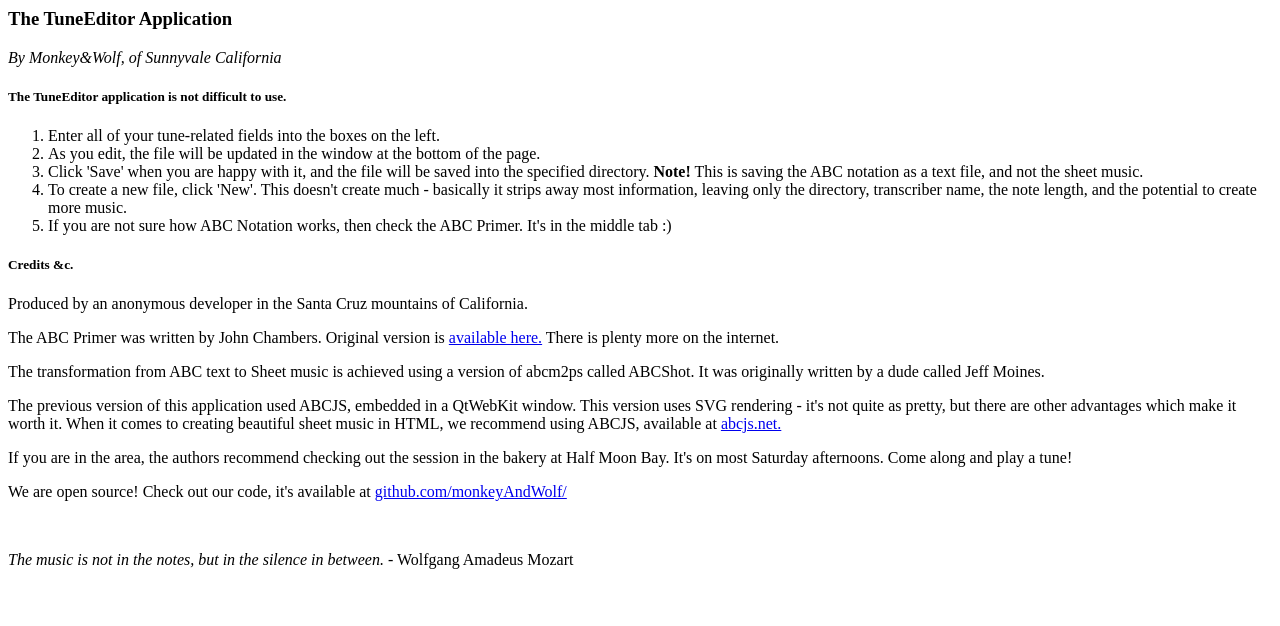
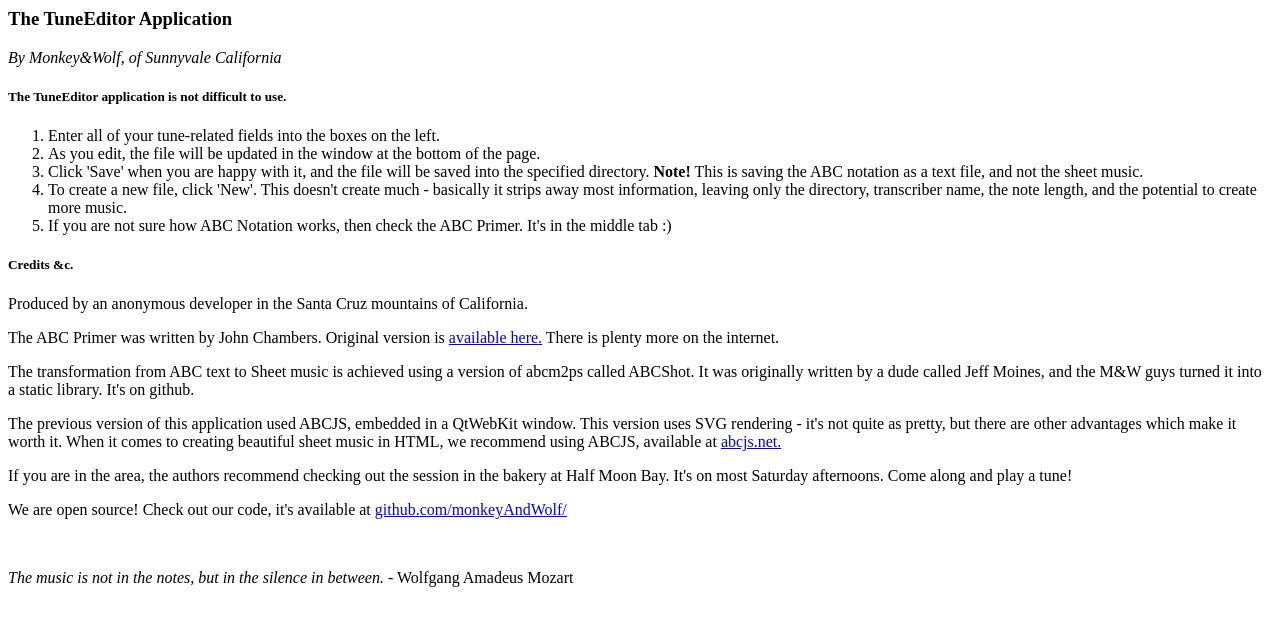
Before and after one commit to monkeyAndWolf/TuneEditor, a plain HTML site: page intro.html in a window 1280 px wide. Drawn offline with Linux system fonts and the light colour scheme.

Commit message:
Changed some of the text on one of the tabs. Preening for the sake of preening.

```diff
--- a/intro.html
+++ b/intro.html
@@ -22,7 +22,7 @@
 <a href="http://trillian.mit.edu/~jc/doc/doc/ABCprimer.html">available here.</a> There is plenty more
 on the internet.</p>
 <p>The transformation from ABC text to Sheet music is achieved using a version of abcm2ps called ABCShot. It
-was originally written by a dude called Jeff Moines.</p>
+was originally written by a dude called Jeff Moines, and the M&W guys turned it into a static library. It's on github.</p>
 <p>The previous version of this application used ABCJS, embedded in a QtWebKit window. This version uses SVG
 rendering - it's not quite as pretty, but there are other advantages which make it worth it. When it comes to
 creating beautiful sheet music in HTML, we recommend using ABCJS, available at
```
